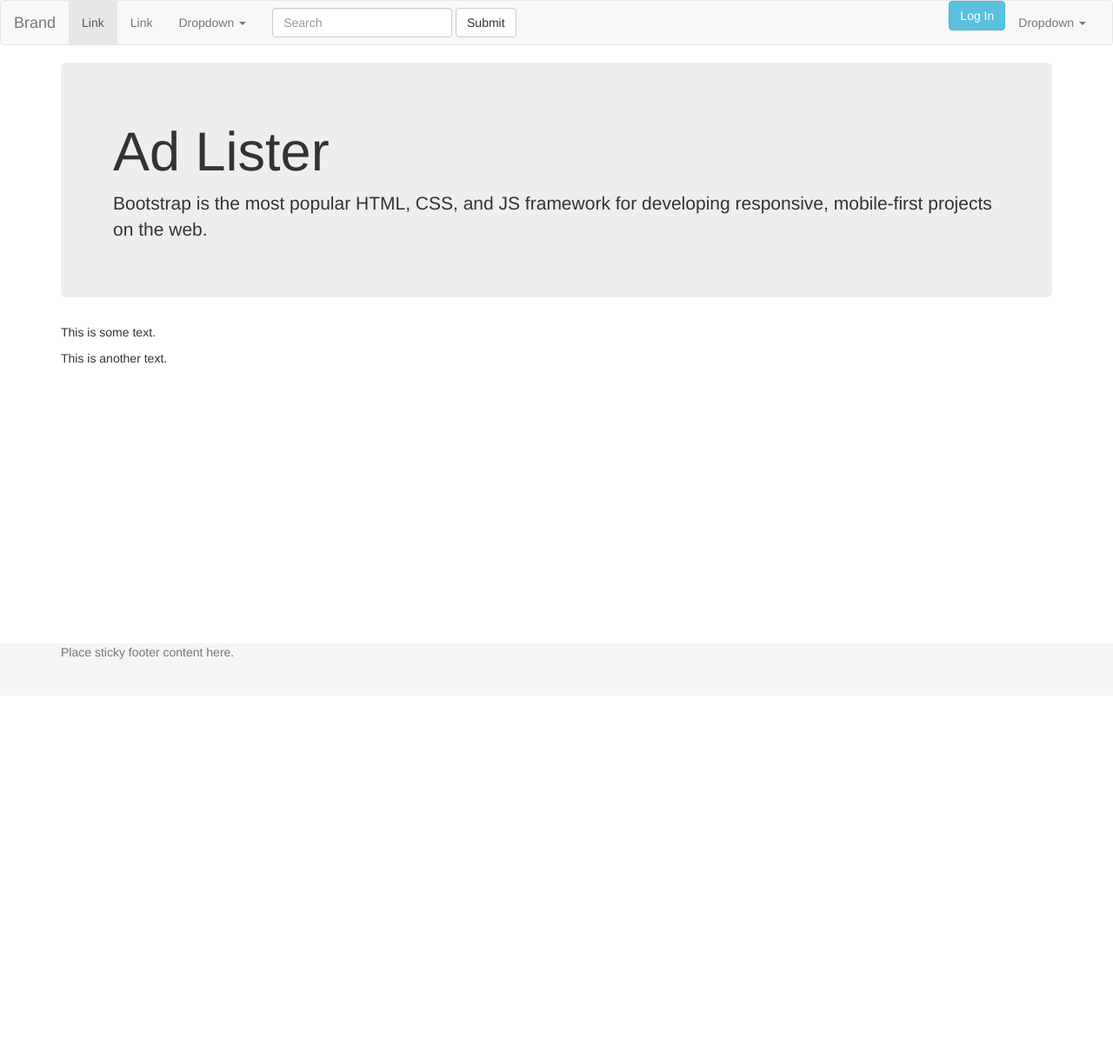
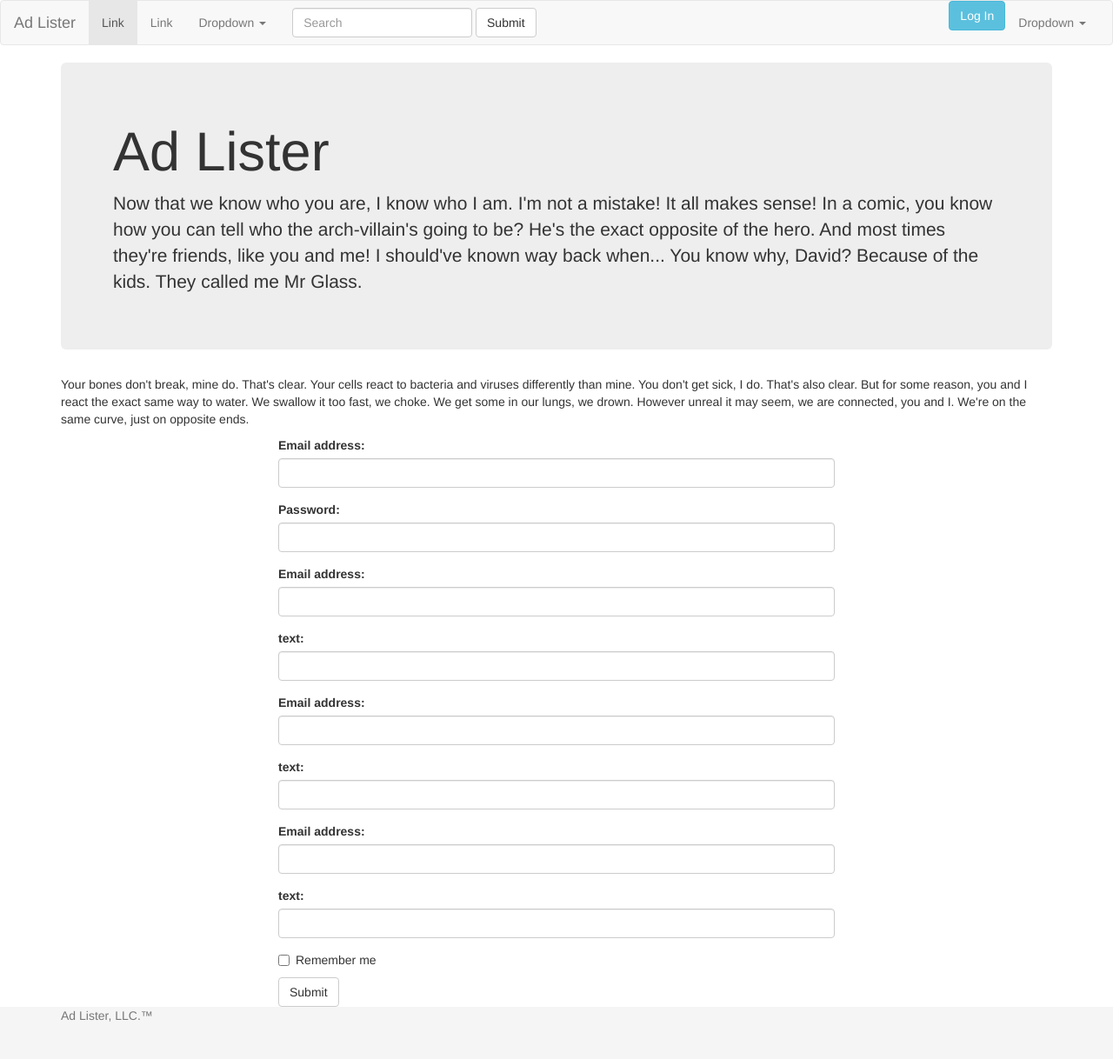
Before and after one commit to sakrog/listmorecoals, a PHP site: page / in a window 1280 px wide. Shown: the whole page at 87% size. Before the commit the page ends 758 px from the top, so only its background shows below. Run offline with PHP 8.4, Linux system fonts and the light colour scheme.

Commit message:
Modified front page, deleted Auth, Log, Input files inside of utils folder, added footer, header, navbar etc. Can now login and logout.

```diff
--- /dev/null
+++ b/Auth.php
@@ -0,0 +1,43 @@
+<?php
+class Auth
+{
+	public static $password = '$2y$10$SLjwBwdOVvnMgWxvTI4Gb.YVcmDlPTpQystHMO2Kfyi/DS8rgA0Fm';
+
+	public static function attempt($username, $password)
+	{
+		if($username == 'guest' && password_verify($password, self::$password))
+		{
+			$_SESSION['LOGGED_IN_USER'] = $username;
+			return true;
+		}
+		return false;
+	}
+
+	public static function check()
+	{
+		return isset($_SESSION['LOGGED_IN_USER']) ? true : false;
+	}
+
+	public static function user()
+	{
+		return isset($_SESSION['LOGGED_IN_USER']) ? $_SESSION['LOGGED_IN_USER'] : null;
+	}
+
+	public static function logout()
+	{
+		$_SESSION = array();
+	    // If it's desired to kill the session, also delete the session cookie.
+	    // Note: This will destroy the session, and not just the session data!
+	    if (ini_get("session.use_cookies")) {
+	        $params = session_get_cookie_params();
+	        setcookie(session_name(), '', time() - 42000,
+	            $params["path"], $params["domain"],
+	            $params["secure"], $params["httponly"]
+	        );
+	    }
+	    // Finally, destroy the session.
+	    session_destroy();
+
+	    header('Location: /login.php');
+	}
+}
--- a/public/auth.login.php
+++ b/public/auth.login.php
@@ -1,44 +1,22 @@
-<!-- Modal -->
-<div class="modal fade" id="myModal" tabindex="-1" role="dialog"
-     aria-labelledby="myModalLabel" aria-hidden="true">
-    <div class="modal-dialog">
-        <div class="modal-content">
-            <!-- Modal Header -->
-            <div class="modal-header">
-                <button type="button" class="close"
-                   data-dismiss="modal">
-                       <span aria-hidden="true">&times;</span>
-                       <span class="sr-only">Close</span>
-                </button>
-                <h2 class="modal-title" id="myModalLabel">
-                    Welcome Back!
-                </h2>
-            </div>
-
-            <!-- Modal Body -->
-            <div class="modal-body">
-
-                <form role="form">
-                  <div class="form-group">
-                    <label for="exampleInputEmail1">Email address</label>
-                      <input type="email" class="form-control"
-                      id="exampleInputEmail1" placeholder="Enter email"/>
-                  </div>
-                  <div class="form-group">
-                    <label for="exampleInputPassword1">Password</label>
-                      <input type="password" class="form-control"
-                          id="exampleInputPassword1" placeholder="Password"/>
-                  </div>
-                  <div class="checkbox">
-                    <label>
-                        <input type="checkbox"/>Remember Me
-                    </label>
-                  </div>
-                  <button type="submit" class="btn btn-default">Submit</button>
-                </form>
-
-
-            </div>
-        </div>
-    </div>
-</div>
+<?php
+	require_once "functions.php";
+	require_once "../Auth.php";
+	session_start();
+	function pageController()
+	{
+		$name = inputHas('name') ? inputGet('name') : "";
+		$password = inputHas('password') ? inputGet('password') : "";
+		$javascript = '';
+			if(Auth::attempt($name, $password)){
+				header('Location: /ads.index.php');
+				die();
+			}else if ($name != "" || $password != ""){
+				$javascript = 'alert("Incorrect input.")';
+			}
+			return array(
+				'name'   => $name,
+				'password' => $password,
+				'javascript' => $javascript
+			);
+	};
+	extract(pageController());
--- a/public/css/main.css
+++ b/public/css/main.css
@@ -4,9 +4,19 @@ body {
 }
 
 .footer {
-    position: absolute;
+    position: relative;
     bottom: 0;
     width: 100%;
     height: 60px;
     background-color: #f5f5f5;
 }
+
+.navbar {
+	/*position: fixed;*/
+	width: 100%;
+}
+
+.form {
+	margin: 0 auto;
+	width: 50%;
+}
--- /dev/null
+++ b/public/functions.php
@@ -0,0 +1,17 @@
+<?php
+	function inputHas($key){
+		return isset($_REQUEST[$key]);
+	}
+
+	function inputGet($key){
+		if(inputHas($key)){
+			return $_REQUEST[$key];
+		}
+		return null;
+	}
+
+	function escape($input){
+		return htmlspecialchars(strip_tags($input));
+	}
+
+?>
--- a/public/index.php
+++ b/public/index.php
@@ -16,13 +16,7 @@
 	<body>
 		<?php include "../views/partials/navbar.php"; ?>
 		<?php include "../views/partials/header.php"; ?>
-
-
-
-
-
-
-
+		<?php include "../views/partials/sign_up.php"; ?>
 		<?php include "../views/partials/footer.php"; ?>
 		<!-- JQUERY -->
 		<script src="/js/jquery-2.1.4.min.js"></script>
--- a/views/partials/footer.php
+++ b/views/partials/footer.php
@@ -1,5 +1,5 @@
 <footer class="footer">
 <div class="container">
-	<p class="text-muted">Place sticky footer content here.</p>
+	<p class="text-muted">Ad Lister, LLC.™</p>
 </div>
 </footer>
--- a/views/partials/header.php
+++ b/views/partials/header.php
@@ -1,9 +1,7 @@
 <div class="container">
 	<div class="jumbotron">
 		<h1>Ad Lister</h1>
-		<p>Bootstrap is the most popular HTML, CSS, and JS framework for developing
-responsive, mobile-first projects on the web.</p>
+		<p>Now that we know who you are, I know who I am. I'm not a mistake! It all makes sense! In a comic, you know how you can tell who the arch-villain's going to be? He's the exact opposite of the hero. And most times they're friends, like you and me! I should've known way back when... You know why, David? Because of the kids. They called me Mr Glass.</p>
 	</div>
-	<p>This is some text.</p>
-	<p>This is another text.</p>
+	<p>Your bones don't break, mine do. That's clear. Your cells react to bacteria and viruses differently than mine. You don't get sick, I do. That's also clear. But for some reason, you and I react the exact same way to water. We swallow it too fast, we choke. We get some in our lungs, we drown. However unreal it may seem, we are connected, you and I. We're on the same curve, just on opposite ends.</p>
 </div>
--- /dev/null
+++ b/views/partials/login_modal.php
@@ -0,0 +1,36 @@
+<?php include "auth.login.php"; ?>
+<!-- Modal -->
+<div class="modal fade" id="myModal" tabindex="-1" role="dialog" aria-labelledby="myModalLabel" aria-hidden="true">
+	<div class="modal-dialog">
+		<div class="modal-content">
+			<!-- Modal Header -->
+			<div class="modal-header">
+				<button type="button" class="close" data-dismiss="modal">
+					<span aria-hidden="true">&times;</span>
+					<span class="sr-only">Close</span>
+				</button>
+				<h2 class="modal-title" id="myModalLabel">Welcome Back!</h2>
+			</div>
+			<!-- Modal Body -->
+			<div class="modal-body">
+				<form role="form" method="POST">
+					<div class="form-group">
+						<label for="exampleUserName1">Username</label><br>
+						<input value ="<?= escape($name) ?>"type="text" name="name" placeholder="Enter username"><br>
+					</div>
+					<div class="form-group">
+						<label for="exampleInputPassword1">Password</label><br>
+						<input value ="<?= escape($password) ?>"type="password" name="password" placeholder="Enter password"><br>
+					</div>
+					<div class="checkbox">
+						<label><input type="checkbox"/>Remember Me</label>
+					</div>
+					<button type="submit" class="btn btn-default">Submit</button>
+					<script language="javascript">
+				    	<?= $javascript; ?>
+					</script>
+				</form>
+			</div>
+		</div>
+	</div>
+</div>
--- a/views/partials/navbar.php
+++ b/views/partials/navbar.php
@@ -8,7 +8,7 @@
 				<span class="icon-bar"></span>
 				<span class="icon-bar"></span>
 			</button>
-			<a class="navbar-brand" href="#">Brand</a>
+			<a class="navbar-brand" href="#">Ad Lister</a>
 		</div>
 
 		<!-- Collect the nav links, forms, and other content for toggling -->
@@ -37,7 +37,7 @@
 			</form>
 			<ul class="nav navbar-nav navbar-right">
 				<li><button type="button" class="btn btn-info btn-md" data-toggle="modal" data-target="#myModal">Log In</button></li>
-				<?php include "../public/auth.login.php" ?>
+				<?php include "login_modal.php"; ?>
 				<li class="dropdown">
 					<a href="#" class="dropdown-toggle" data-toggle="dropdown" role="button" aria-haspopup="true" aria-expanded="false">Dropdown <span class="caret"></span></a>
 					<ul class="dropdown-menu">
--- /dev/null
+++ b/views/partials/sign_up.php
@@ -0,0 +1,38 @@
+<form role="form" class="form">
+	<div class="form-group">
+		<label for="email">Email address:</label>
+		<input type="text" class="form-control" id="email">
+	</div>
+	<div class="form-group">
+		<label for="pwd">Password:</label>
+		<input type="text" class="form-control" id="pwd">
+	</div>
+	<div class="form-group">
+		<label for="email">Email address:</label>
+		<input type="text" class="form-control" id="email">
+	</div>
+	<div class="form-group">
+		<label for="pwd">text:</label>
+		<input type="text" class="form-control" id="pwd">
+	</div>
+	<div class="form-group">
+		<label for="email">Email address:</label>
+		<input type="text" class="form-control" id="email">
+	</div>
+	<div class="form-group">
+		<label for="pwd">text:</label>
+		<input type="text" class="form-control" id="pwd">
+	</div>
+	<div class="form-group">
+		<label for="email">Email address:</label>
+		<input type="text" class="form-control" id="email">
+	</div>
+	<div class="form-group">
+		<label for="pwd">text:</label>
+		<input type="text" class="form-control" id="pwd">
+	</div>
+	<div class="checkbox">
+		<label><input type="checkbox"> Remember me</label>
+	</div>
+	<button type="submit" class="btn btn-default">Submit</button>
+</form>
```
Also changed, not shown: public/ads.index.php (+20 -0 lines), utils/Auth.php (deleted, +0 -69 lines), utils/Input.php (deleted, +0 -81 lines), utils/Log.php (deleted, +0 -40 lines), 1 other file.
